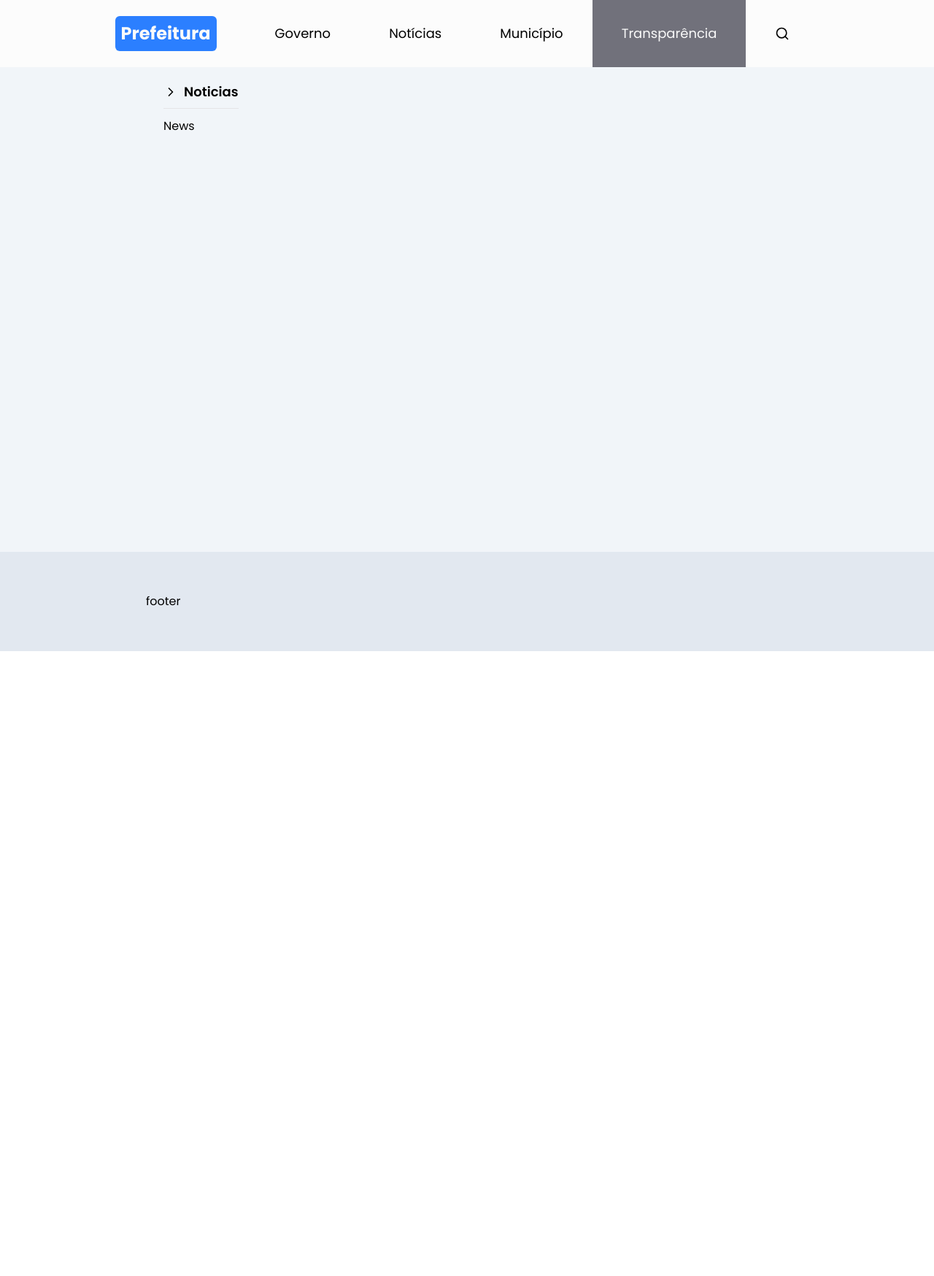
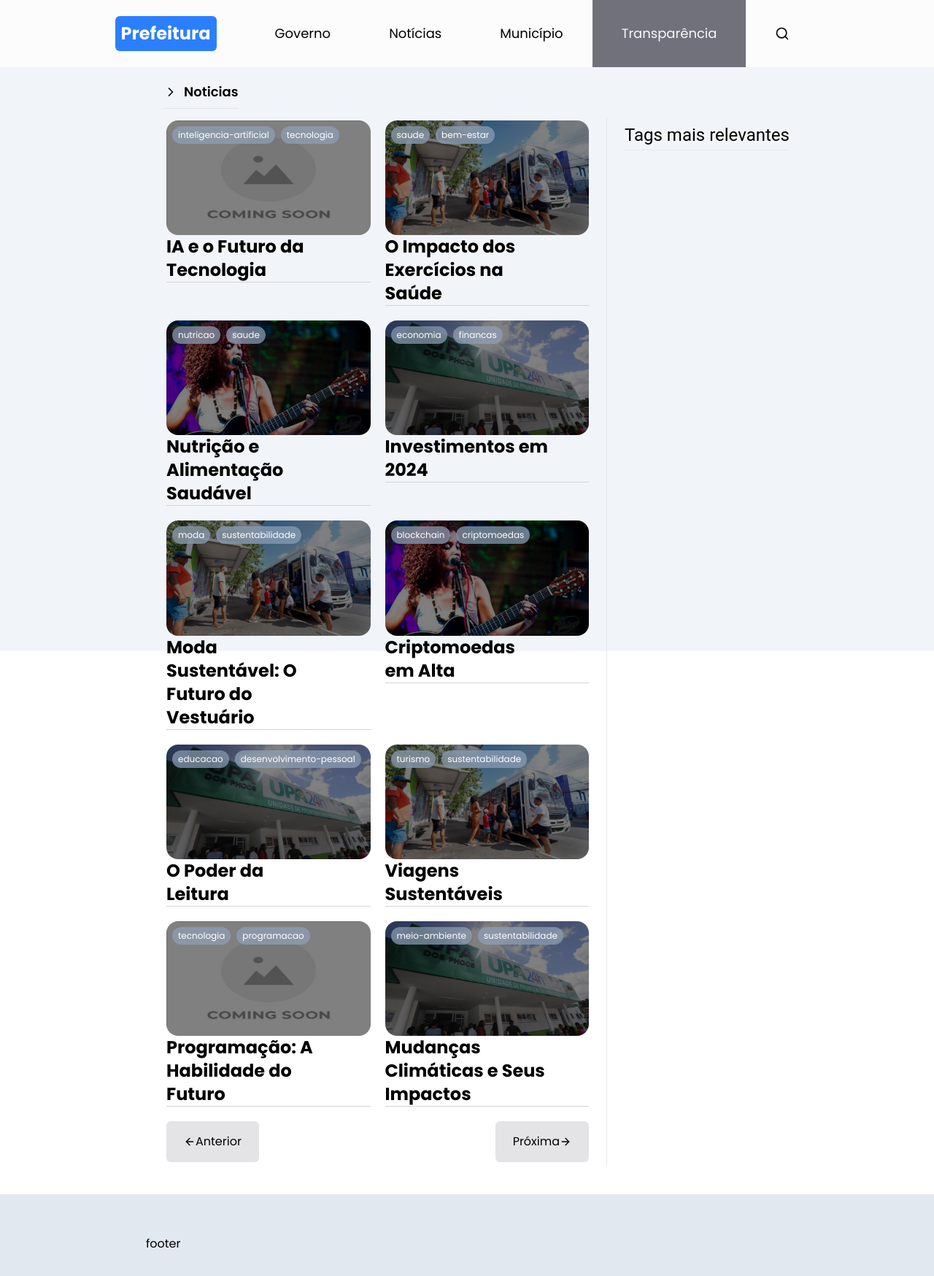
Before and after one commit to LuscaCid/W5iGerenciadorSites, a React (Vite) app: page /noticias in a window 1280 px wide. Shown: the top 1748 px of the page at 73% size. Before the commit the page ends 892 px from the top, so only its background shows below. Built offline with nearby package versions, Linux system fonts and the light colour scheme.

Commit message:
feat: adicao de pagina de noticias juntamente com as tags

```diff
--- a/src/components/NewsSection.tsx
+++ b/src/components/NewsSection.tsx
@@ -10,7 +10,7 @@ export const NewsSection = ({ news } : Props) =>
 
     // renderizar as noticias com base na
     return (
-        <div className="grid grid-cols-3 gap-4 w-2/2">
+        <div className="grid grid-cols-1 md:grid-cols-3 gap-4 w-2/2">
             {
                 news && news.length > 0 && (
                     news.map((notice) => (
--- a/src/pages/News.tsx
+++ b/src/pages/News.tsx
@@ -1,6 +1,95 @@
+import { Tooltip, Typography } from "@mui/material"
+import fakenews from "../constants/news";
+import { NewsCard } from "../components/NewsCard";
+import { tags } from "../constants/tags";
+import { useCallback, useEffect, useState } from "react";
+import { Tag } from "../@types/News";
+import { Button } from "../UI/Button";
+import { ArrowLeft, ArrowRight, ChevronRight } from "lucide-react";
 
+type PaginationDirection = "backwards" | "fowards";
 export const News = () => {
+  const [ selectedTags, setSelectedTags ] = useState<Array<Tag>>([]);
+  const [ page, setPage ] = useState<number>(1);
+
+  const handleSelectTag = useCallback((selectedTag : Tag) => {
+    const tagAlreadySelected = selectedTags.find((tag) => tag.id_tag == selectedTag.id_tag);
+    if (tagAlreadySelected)
+    {
+      setSelectedTags(
+        selectedTags.filter((tag) => tag.id_tag!== selectedTag.id_tag)
+      );
+      return;
+    }
+    setSelectedTags([...selectedTags, selectedTag ])
+  }, [ selectedTags ]);
+
+  const paginateBackwardsFowards = useCallback((dir : "backwards" | "fowards") => {
+    setPage(dir == "backwards" ? (page -1) : (page + 1));
+  }, []);
+
+  useEffect(() => {
+
+  }, [ page ]);
+  //uma consulta sera feita inicialmente sem filtros, mas ao clicar em tags, aparecerao apenas
+  // noticias com aquelas tags que estão selecionadas
   return (
-    <div>News</div>
+    <section className="flex  flex-col-reverse md:flex-row  gap-4 items-start relative mb-10">
+      <main className="md:border-r w-full flex flex-col border-zinc-200/80 p-1 md:pr-6">
+        <section className="w-full gap-5  grid grid-cols-1 lg:grid-cols-2 2xl:grid-cols-3 mb-5 ">
+          {
+            fakenews && fakenews.length > 0 && (
+              fakenews.map((news) => (
+                <NewsCard key={news.id_noticia} textColor="black" news={news}  titleOutside/>
+              ))
+            )
+          }
+        </section>
+         <footer className="w-full flex justify-between">
+          <Button
+            onClick={() => paginateBackwardsFowards('backwards')}
+            icon={ArrowLeft}
+            title="Anterior"
+            disabled={page == 1}
+          />
+          <Button
+            onClick={() => paginateBackwardsFowards('fowards')}
+            icon={ArrowRight}
+            title="Próxima"
+            className="flex-row-reverse"
+          />
+        </footer>
+      </main>
+      {/* tags */}
+      <aside className="flex flex-wrap  p-2 rounded-lg  gap-3 w-full md:w-1/4 md:sticky top-28 z-40">
+        <Typography
+          variant="h5"
+          className="border-b border-zinc-200/80 w-fit text-nowrap pb-1"
+        >
+          Tags mais relevantes
+        </Typography>
+        <nav className="flex flex-wrap gap-4 w-full">
+          {
+            tags && tags.length > 0 &&  (
+              tags.map((tag) => (
+                <Tooltip
+                  key={tag.id_tag}
+                  enterDelay={400}
+                  enterNextDelay={400}
+                  title="Marcar para filtrar resultados"
+                >
+                  <span
+                    onClick={() => handleSelectTag(tag)}
+                    className={`w-fit select-none transition shadow-lg duration-200 rounded-full py-1 px-3  text-nowrap overflow-ellipsis overflow-hidden  cursor-pointer ${selectedTags.find((selectedTag) => selectedTag.id_tag === tag.id_tag) ? "bg-blue-500 text-zinc-50 hover:bg-blue-600" : "bg-zinc-100 hover:bg-zinc-300"} transition duration-150`}
+                  >
+                    {tag.nm_slug}
+                  </span>
+                </Tooltip>
+              ))
+            )
+          }
+        </nav>
+      </aside>
+    </section>
   )
 }
--- a/src/pages/NewsDetail.tsx
+++ b/src/pages/NewsDetail.tsx
@@ -11,16 +11,16 @@ export const NewsDetail = () => {
   console.log(noticeFoundById);
   const image = noticeFoundById?.nm_img ? noticeFoundById?.nm_img : "";
   return (
-    <div className="flex flex-col gap-4 items-center">
-      <main className="flex flex-col gap-2 items-start">
-        <img src={image} className="max-w-[300px] md:max-w-[900px] w-full"/>
+    <div className="flex flex-col gap-4 items-center md:px-36 2xl:px-72 ">
+      <main className="flex flex-col gap-2  w-full mb-10">
+        <img src={image} className="w-full"/>
         <Typography
           fontWeight={"700"}
-          variant="h3"
+          variant="h4"
         >
           {noticeFoundById?.nm_titulo}
         </Typography>
-        <div className="h-[1px] w-full bg-zinc-900/50 mb-5"/>
+        <div className="h-[1px] w-full bg-zinc-300/60 mb-5"/>
         <Typography
           variant="h5"
         >
@@ -39,6 +39,7 @@ export const NewsDetail = () => {
             title="Voltar"
             icon={ArrowLeft}
             onClick={() => navigate(-1)}
+            className="w-fit"
           />
         </footer>
       </main>
```
